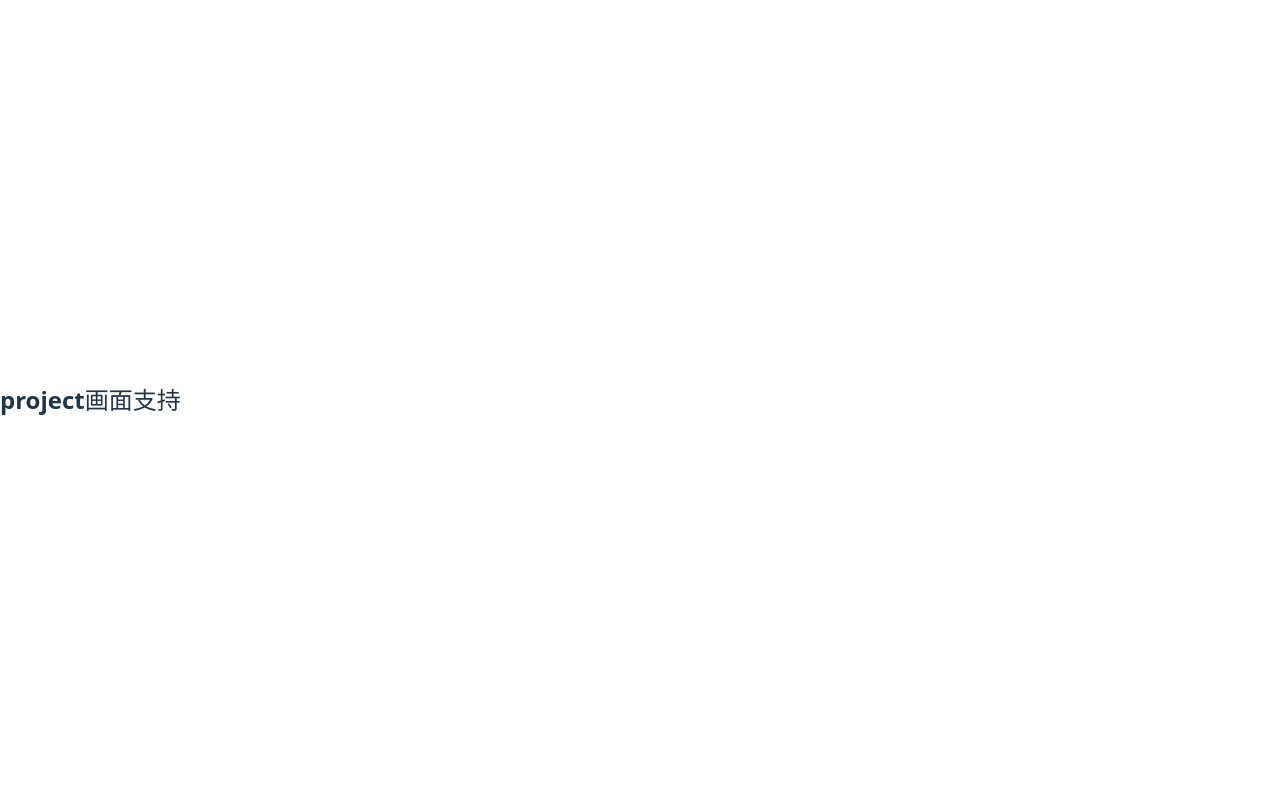
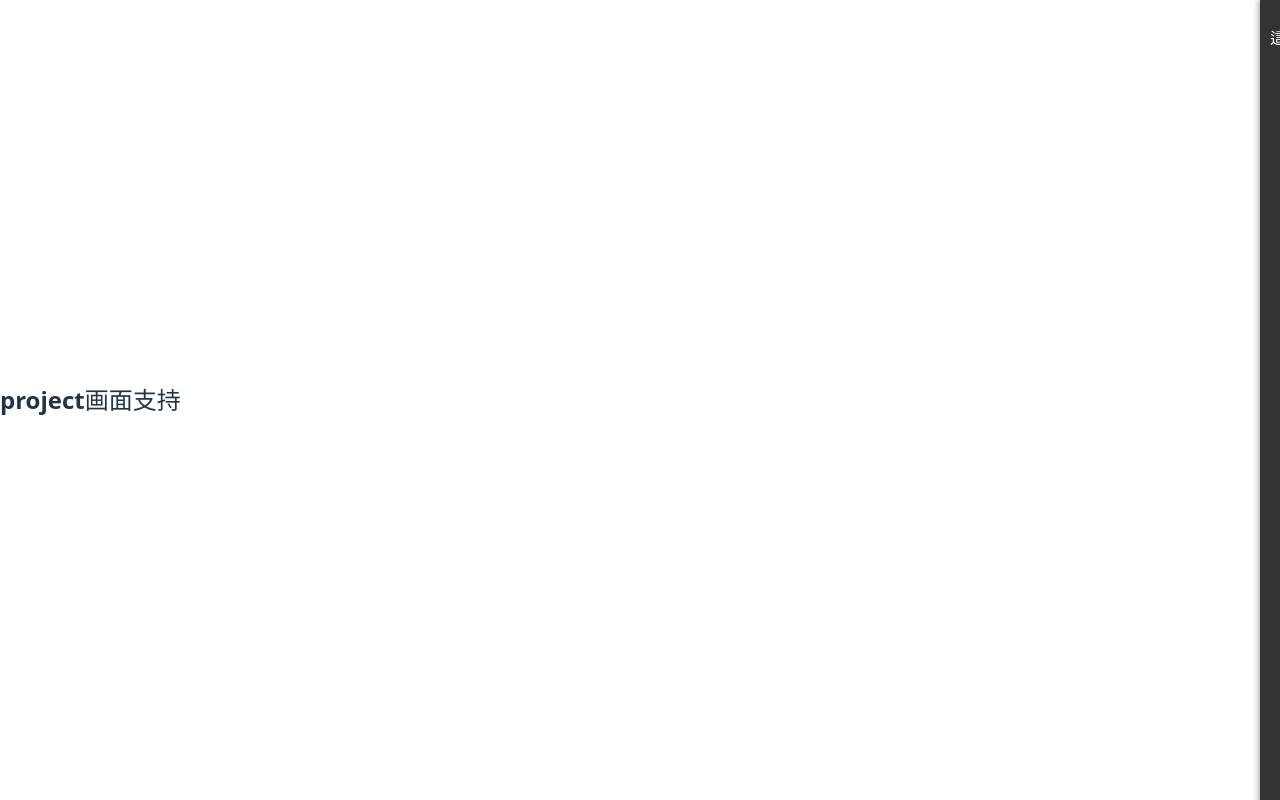
Before and after one commit to LiangYujunyi-2425/Legal_Advice_25-26, a React (Vite) app in the folder legal_advice_project/: page / in a window 1280 px wide. Built offline with nearby package versions, Linux system fonts and the light colour scheme.

Commit message:
added rightblock

```diff
--- a/legal_advice_project/src/App.jsx
+++ b/legal_advice_project/src/App.jsx
@@ -4,6 +4,7 @@ import { useState } from 'react'
 import Title from './Title'
 //import './App.css'
 //component名称需要大写
+import RightBlock from './block'
 
 function App() {
 
@@ -14,7 +15,9 @@ function App() {
         <Title/>
       </div>
 
+      <RightBlock />
     </>
+
   )
 }
 
--- /dev/null
+++ b/legal_advice_project/src/block.css
@@ -0,0 +1,32 @@
+/* 觸發區域：畫面最右邊 10px */
+.hover-zone {
+  position: fixed;
+  right: 0;
+  top: 0;
+  width: 250px;
+  height: 100vh;
+  z-index: 999;
+}
+
+/* 抽屜本體 */
+.drawer {
+  position: fixed;
+  right: -200px;
+  top: 0;
+  width: 200px;
+  height: 100vh;
+  background-color: #333;
+  color: white;
+  transition: right 0.3s ease;
+  padding: 10px;
+  box-shadow: -2px 0 5px rgba(0, 0, 0, 0.3);
+  z-index: 998;
+}
+
+.drawer.open {
+  right: 0;
+}
+
+.drawer.closed {
+  right: -200px;
+}
--- /dev/null
+++ b/legal_advice_project/src/block.jsx
@@ -0,0 +1,46 @@
+import { useState } from 'react';
+import './block.css';
+
+export default function RightBlock() {
+  const [visible, setVisible] = useState(false);
+  const [hoveringZone, setHoveringZone] = useState(false);
+  const [hoveringDrawer, setHoveringDrawer] = useState(false);
+
+  // 檢查是否完全離開
+  const checkLeave = () => {
+    setTimeout(() => {
+      if (!hoveringZone && !hoveringDrawer) {
+        setVisible(false);
+      }
+    }, 100); // 延遲避免滑鼠快速移動造成閃爍
+  };
+
+  return (
+    <>
+      {/* 觸發區域 */}
+      <div
+        className="hover-zone"
+        onMouseEnter={() => {
+          setHoveringZone(true);
+          setVisible(true);
+        }}
+        onMouseLeave={() => {
+          setHoveringZone(false);
+          setVisible(false);
+        }}
+      ></div>
+
+      {/* 抽屜本體 */}
+      <div
+        className={`drawer ${visible ? 'open' : 'closed'}`}
+        onMouseEnter={() => setHoveringDrawer(true)}
+        onMouseLeave={() => {
+          setHoveringDrawer(false);
+          checkLeave();
+        }}
+      >
+        <p>這是右邊抽屜內容</p>
+      </div>
+    </>
+  );
+}
```
